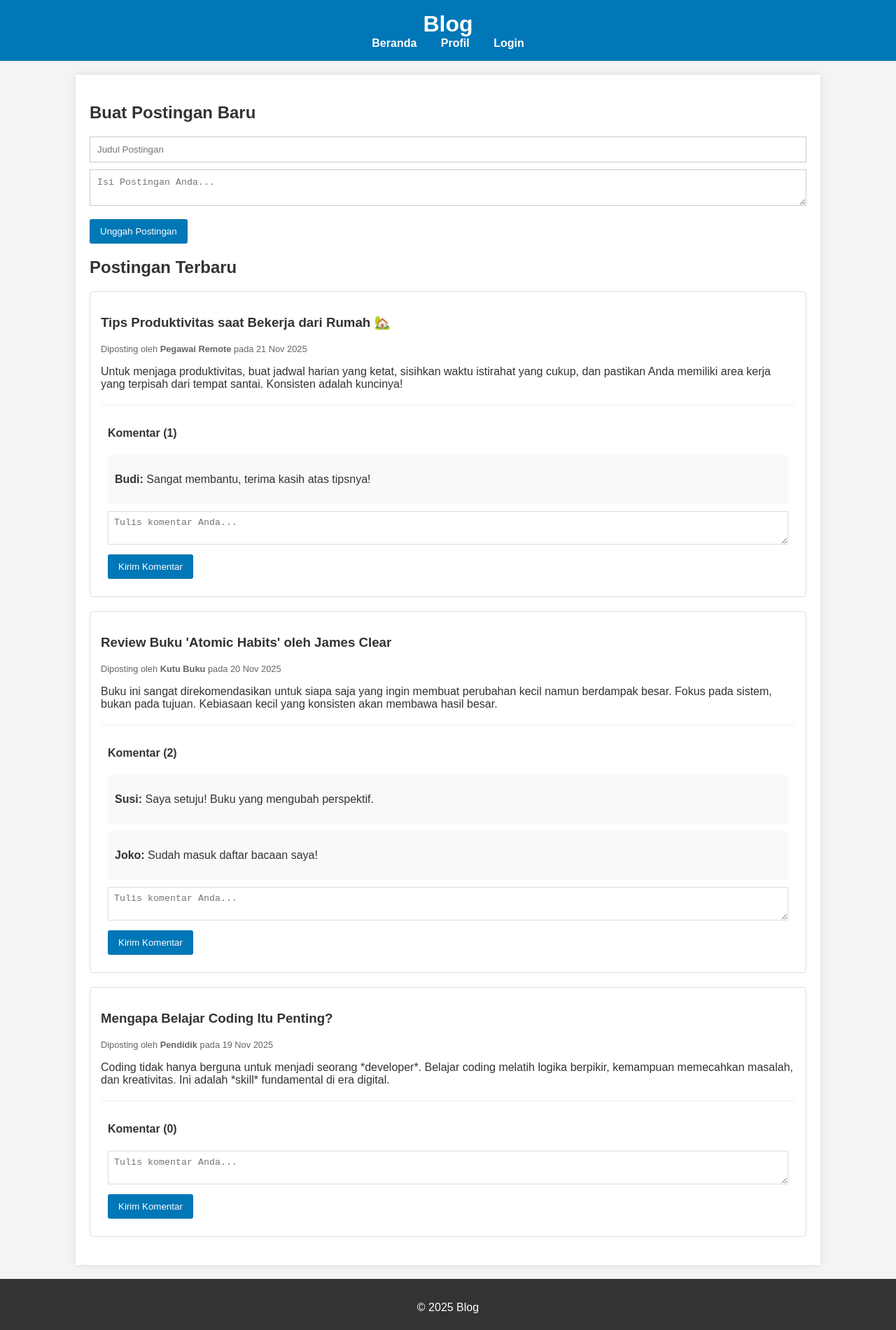
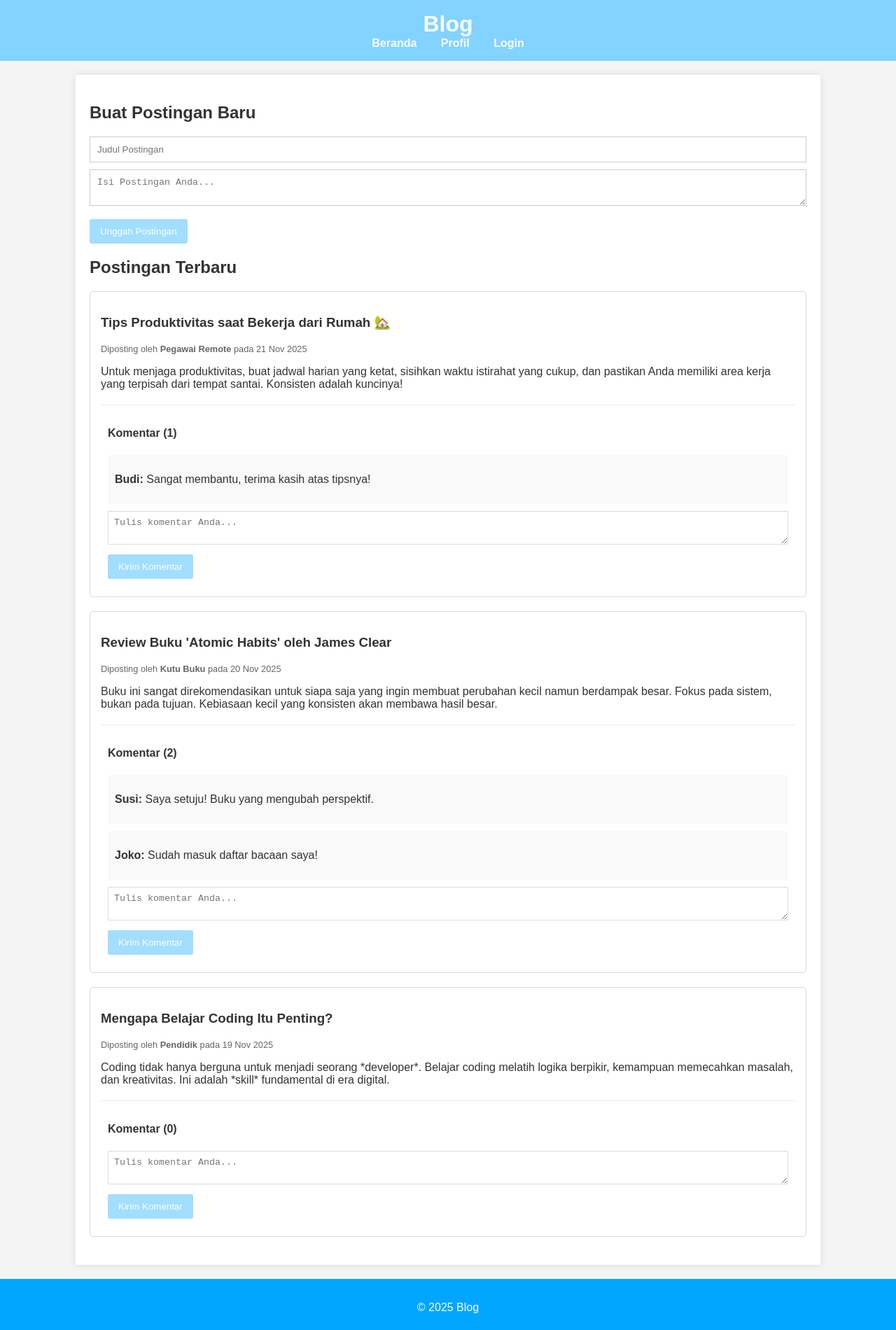
Before and after one commit to vannya28/tugas-web12, a plain HTML site: page web/index.html in a window 1280 px wide. Shown: the whole page at 70% size. Drawn offline with Linux system fonts and the light colour scheme.

Commit message:
style.css

```diff
--- a/web/style.css
+++ b/web/style.css
@@ -7,7 +7,7 @@ body {
 }
 
 header {
-    background-color: #0077b6; /* Warna biru khas */
+    background-color: #82d3ff;
     color: white;
     padding: 1em 0;
     text-align: center;
@@ -35,7 +35,7 @@ header nav a {
 footer {
     text-align: center;
     padding: 1em 0;
-    background-color: #333;
+    background-color: #00a6ff;
     color: white;
     margin-top: 20px;
 }
@@ -67,7 +67,7 @@ footer {
 #new-post-form button,
 #login-form button,
 .comment-form button {
-    background-color: #0077b6;
+    background-color: #a1deff;
     color: white;
     padding: 10px 15px;
     border: none;
@@ -107,6 +107,6 @@ footer {
     border-radius: 50%;
     margin-bottom: 15px;
     object-fit: cover;
-    border: 5px solid #0077b6;
+    border: 5px solid #82d3ff;
 
 }
```
